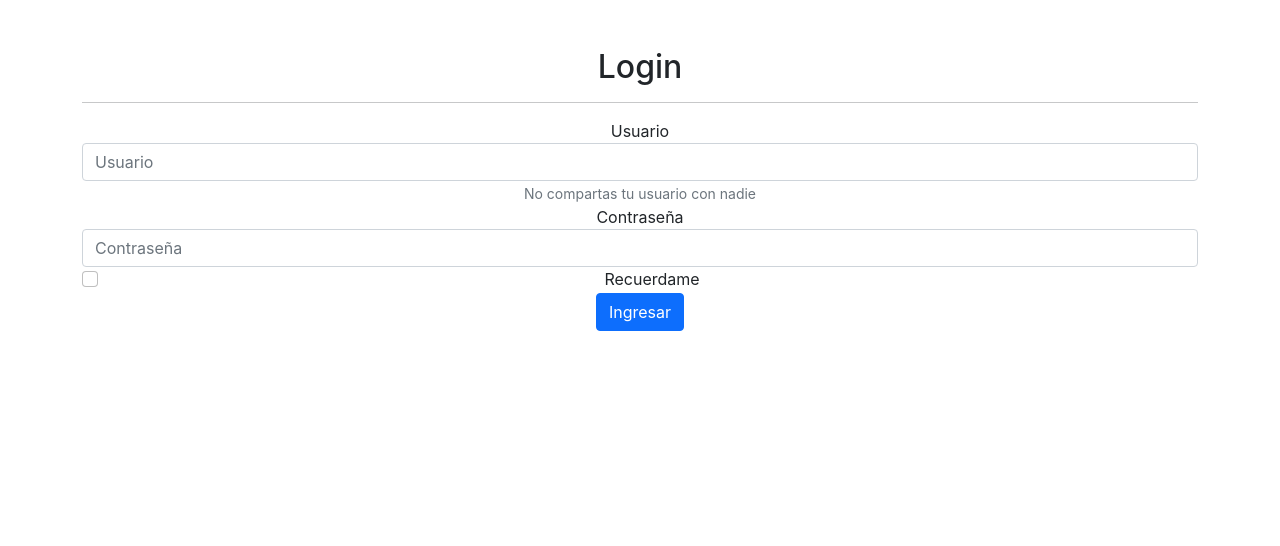
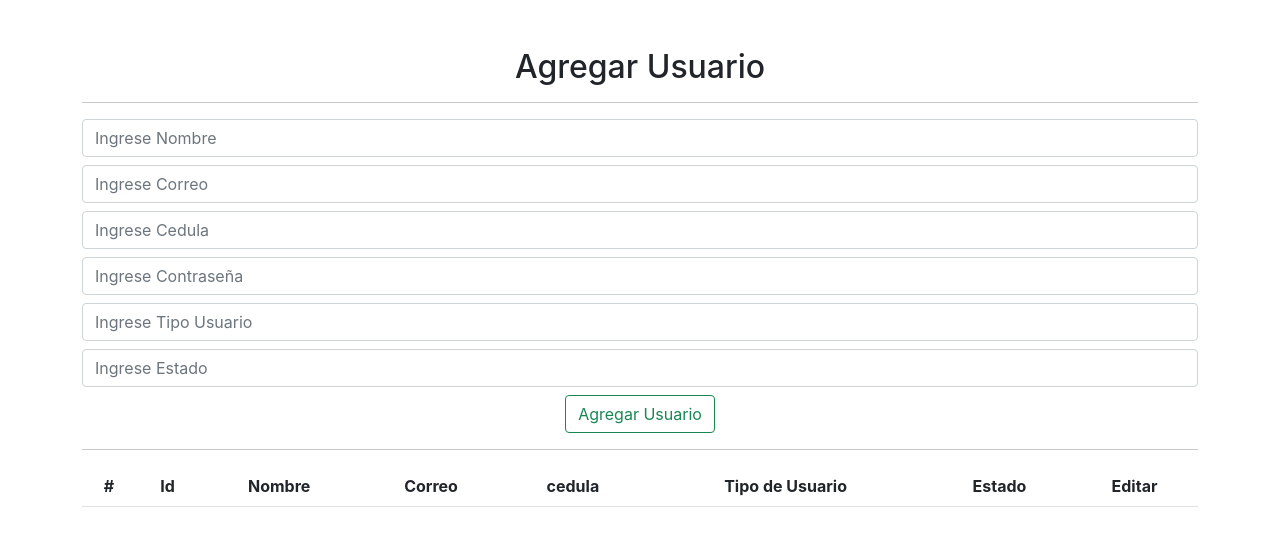
Before and after one commit to sruiz9122/4_Ciclo_FullStackDevs_TIC, a React (Create React App) app in the folder ProyectoFinalMinTics/Frontend/proyectoinvestigacion/: page / in a window 1280 px wide. Shown: the top 546 px of the page. Built offline with nearby package versions, Linux system fonts and the light colour scheme.

Commit message:
Se crea la interfaz de registro usuario

```diff
--- a/ProyectoFinalMinTics/Frontend/proyectoinvestigacion/src/App.js
+++ b/ProyectoFinalMinTics/Frontend/proyectoinvestigacion/src/App.js
@@ -1,13 +1,15 @@
 /* eslint-disable */
 import './App.css';
-import { Login } from './components/Login';
+/* import { Login } from './components/Login'; */
+import { User } from './components/User';
 
 
 
 function App() {
   return (
     <div className="App container mt-5">
-      <Login />
+      {/* <Login /> */}
+      <User />
     </div>
   );
 }
--- /dev/null
+++ b/ProyectoFinalMinTics/Frontend/proyectoinvestigacion/src/components/User.jsx
@@ -0,0 +1,185 @@
+import React from 'react'
+import '../App.css'
+
+export const User = () => {
+
+    const [usuario, setUsuario] = React.useState('')
+    const [correo, setCorreo] = React.useState('')
+    const [cedula, setCedula] = React.useState('')
+    const [contrasena, setContrasena] = React.useState('')
+    const [tipoUsuario, setTipoUsuario] = React.useState('')
+    const [estado, setEstado] = React.useState('')
+    const [listaUsuario, setListaUsuarios] = React.useState([])
+
+    const handleUsuario = (e) => {
+        console.log(e.target.value);
+        setUsuario(e.target.value)
+    }
+
+    const guardarDatos = function (e) {
+        //Evito el comportamiento por defecto del navegador
+        //Que no envíe el formulario y que no refresque el navegador
+        e.preventDefault()
+        console.log(e.target)
+
+        //Validación
+        if (!usuario.trim()) {
+            console.log(`Campo usuario vacío`)
+            return
+        }
+
+        if (!correo.trim()) {
+            console.log(`Campo correo vacío`)
+            return
+        }
+
+        if (!cedula.trim()) {
+            console.log(`Campo cedula vacío`)
+            return
+        }
+
+        if (!contrasena.trim()) {
+            console.log(`Campo contraseña vacío`)
+            return
+        }
+
+        if (!tipoUsuario.trim()) {
+            console.log(`Campo Tipo Usuario vacío`)
+            return
+        }
+
+        if (!estado.trim()) {
+            console.log(`Campo Estado vacío`)
+            return
+        }
+
+        //LLamado base de datos
+        console.log(`Se guardaron los datos`)
+
+        setListaUsuarios([
+            //Accedemos al valor actual del estado
+            ...listaUsuario,
+            //Asignación de un nuevo elemeto
+            {
+                usuario: usuario,
+                correo: correo,
+                cedula: cedula,
+                contrasena: contrasena,
+                tipoUsuario: tipoUsuario,
+                estado: estado
+            }
+        ])
+
+        //Limpieza del estado
+        setUsuario('')
+        setCorreo('')
+        setCedula('')
+        setContrasena('')
+        setTipoUsuario('')
+        setEstado('')
+        //Limpiar los campos del formulario
+        e.target.reset()
+    }
+
+    return (
+        <div>
+            <h2>Agregar Usuario</h2>
+            <hr />
+            {usuario}
+            <form onSubmit={guardarDatos}>
+
+                <input type="text"
+                    placeholder="Ingrese Nombre"
+                    className="form-control mb-2"
+                    name="Nombre"
+                    onChange={handleUsuario}
+                />
+
+                <input type="text"
+                    placeholder="Ingrese Correo"
+                    className="form-control mb-2"
+                    name="Correo"
+                    // Asiganos el evento de cambio al input y accedemos al valor del input mediante su target.value
+                    onChange={(e) => setCorreo(e.target.value)}
+                />
+
+                <input type="number"
+                    placeholder="Ingrese Cedula"
+                    className="form-control mb-2"
+                    name="Cedula"
+                    onChange={(e) => setCedula(e.target.value)}
+                />
+
+                <input type="password"
+                    placeholder="Ingrese Contraseña"
+                    className="form-control mb-2"
+                    name="Contrasena"
+                    onChange={(e) => setContrasena(e.target.value)}
+                />
+
+                <input type="text"
+                    placeholder="Ingrese Tipo Usuario"
+                    className="form-control mb-2"
+                    name="tipousuario"
+                    onChange={(e) => setTipoUsuario(e.target.value)}
+                />
+
+                <input type="text"
+                    placeholder="Ingrese Estado"
+                    className="form-control mb-2"
+                    name="estado"
+                    onChange={(e) => setEstado(e.target.value)}
+                />
+
+                <button className="btn btn-outline-success">Agregar Usuario</button>
+
+            </form>
+
+            <hr />
+
+            <table className='table'>
+                <thead>
+                    <tr>
+                        <th scope='col'>#</th>
+                        <th scope='col'>Id</th>
+                        <th scope='col'>Nombre</th>
+                        <th scope='col'>Correo</th>
+                        <th scope='col'>cedula</th>
+                        <th scope='col'>Tipo de Usuario</th>
+                        <th scope='col'>Estado</th>
+                        <th scope='col'>Editar</th>
+                    </tr>
+                </thead>
+                <tbody>
+                    {listaUsuario
+
+                        .map((item, i) => (
+                            <tr key={i + 1}>
+                                {/* <tr key={item.id}> */}
+                                <th scope='row'>{i + 1}</th>
+                                {/* <td>{item.id}</td> */}
+                                <th>{i + 1}</th>
+                                <td>{item.usuario}</td>
+                                <td>{item.correo}</td>
+                                <td>{item.cedula}</td>
+                                <td>{item.tipoUsuario}</td>
+                                <td>{item.estado}</td>
+                                <td>
+                                    {/* <Link
+                            className='btn btn-outline-primary btn-sm'
+                            to={`/productos/${producto.id}`}
+                          > */}
+                                    <button
+                                        className='btn btn-outline-primary btn-sm'
+                                    >
+                                        Editar
+
+                                    </button>
+                                </td>
+                            </tr>
+                        ))}
+                </tbody>
+            </table>
+        </div>
+    )
+}
```
